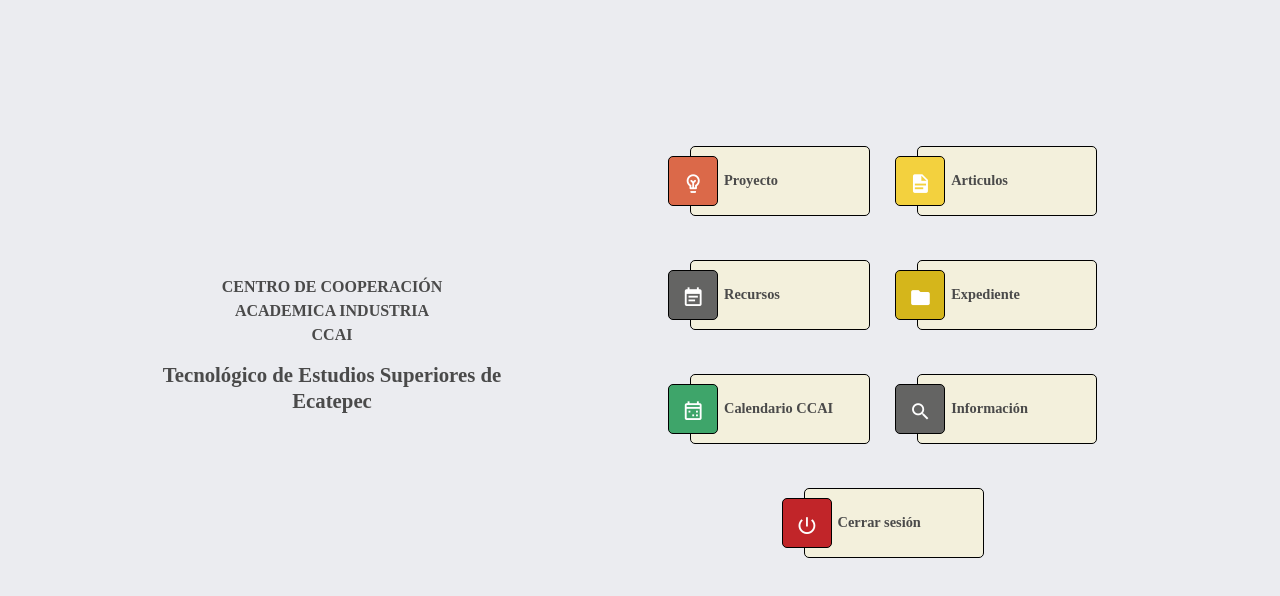
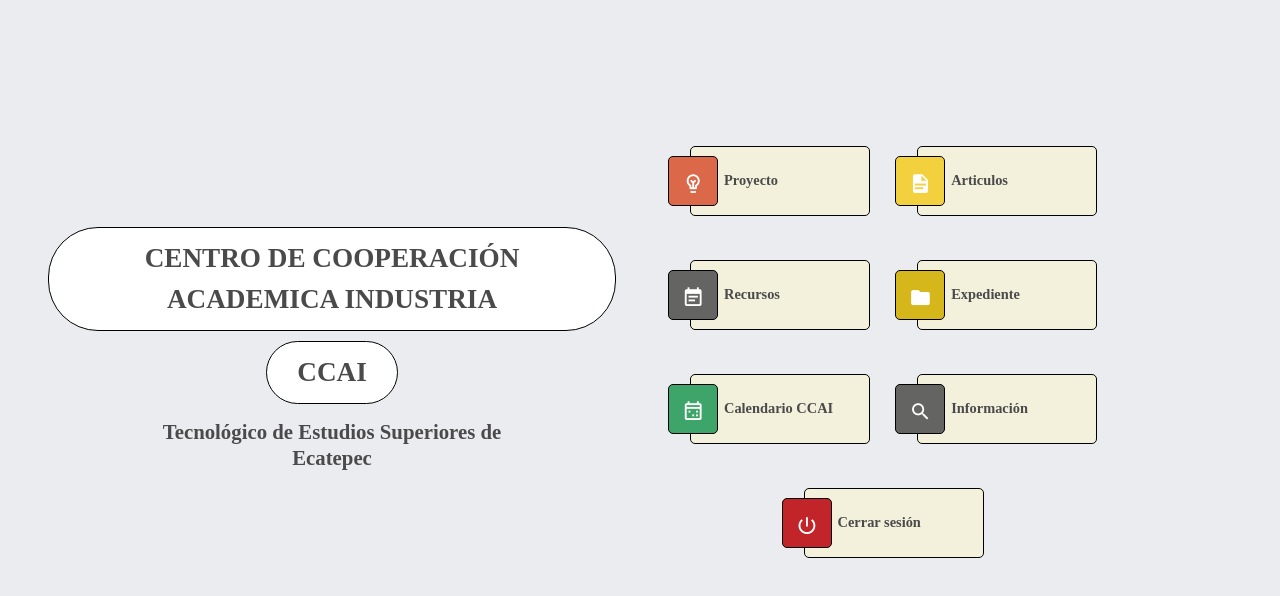
Before and after one commit to sandyCortes/ccai-manager, a React (Create React App) app: page /Home in a window 1280 px wide. Shown: the top 596 px of the page. Built offline with nearby package versions, Linux system fonts and the light colour scheme; a web font is replaced by a local one.

Commit message:
update styles file

```diff
--- a/public/index.html
+++ b/public/index.html
@@ -2,19 +2,19 @@
 <html lang="en">
   <head>
     <meta charset="utf-8" />
-    <link rel="icon" href="%PUBLIC_URL%/favicon.ico" />
+    <link rel="icon" href="favicon.ico" />
     <meta name="viewport" content="width=device-width, initial-scale=1" />
     <meta name="theme-color" content="#000000" />
     <meta
       name="description"
       content="Web site for ccai gestion"
     />
-    <link rel="apple-touch-icon" href="%PUBLIC_URL%/logo192.png" />
+    <link rel="apple-touch-icon" href="logo192.png" />
     <!--
       manifest.json provides metadata used when your web app is installed on a
       user's mobile device or desktop. See https://developers.google.com/web/fundamentals/web-app-manifest/
     -->
-    <link rel="manifest" href="%PUBLIC_URL%/manifest.json" />
+    <link rel="manifest" href="manifest.json" />
     <!--
       Notice the use of %PUBLIC_URL% in the tags above.
       It will be replaced with the URL of the `public` folder during the build.
--- a/src/style/Cars/cards.css
+++ b/src/style/Cars/cards.css
@@ -1,11 +1,10 @@
 .card {
-  margin: auto;
   border-radius: 1.50em;
   border: 0.063em solid #ffffff;
   width: 100%;
+  min-height: 12.5rem;
   padding: 0;
-  min-height: 12.5rem;
-  box-sizing: content-box;
+  margin: 0;
 }
 
 .card-header .card-header-title {
@@ -20,9 +19,24 @@
 }
 
 .cart-title {
+  background-color: #ffffff;
+  border-radius: 50px;
+  font-size: 1.7rem;
   text-transform: uppercase;
-  min-height: auto;
-  width: 50%;
+  border: 1px solid #000000;
+  padding: 0.5rem;
+  font-weight: bold;
+  width: fit-content;
   margin: auto;
-  font-weight: 900;
+  margin-top: 10px;
+  padding: 10px 30px;
 }
+
+@media (min-width: 1500px) {
+  .cart-title {
+    border-radius: 65px;
+  }
+  .cart-title {
+    font-size: 2.2rem;
+  }
+}
```
